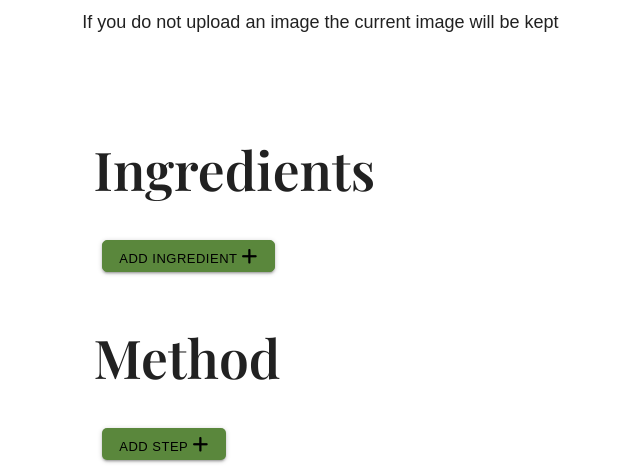
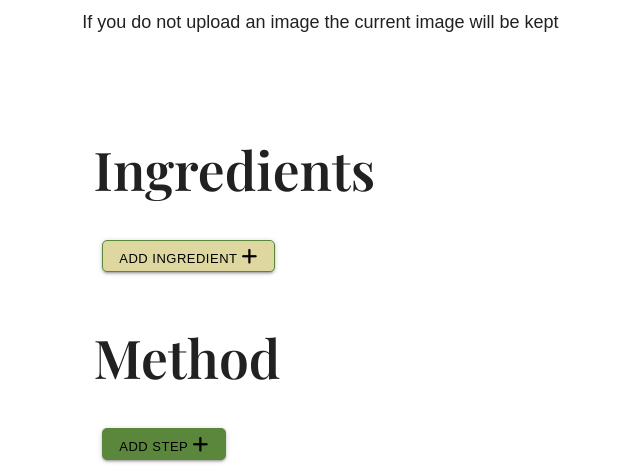
Before and after one commit to Jaycode88/veg-centric-msp3, a Flask app: template templates/edit_recipe.html in a window 1280 px wide. Shown: the part 923-1394 px from the top of the page, without its empty margins (57-697 px from the left). Run offline with Flask 3, Linux system fonts and the light colour scheme; the template is opened without the code that fills it, so the values that code supplies are empty; some libraries are stand-ins or nearby versions; some web fonts are replaced.

Commit message:
Apply button change to edit recipe form

```diff
--- a/templates/edit_recipe.html
+++ b/templates/edit_recipe.html
@@ -151,7 +151,7 @@
 
         <!-- Add ingredient button -->
         <div>
-            <button id="addIngredientButton" class="btn-small custom-darkgreen black-text"
+            <button id="addIngredientButton" class="btn-small custom-mushroom black-text"
                 aria-label="Add Ingredient Button"><strong>Add Ingredient</strong> <i
                     class="fas fa-plus black-text"></i></button>
         </div>
```
